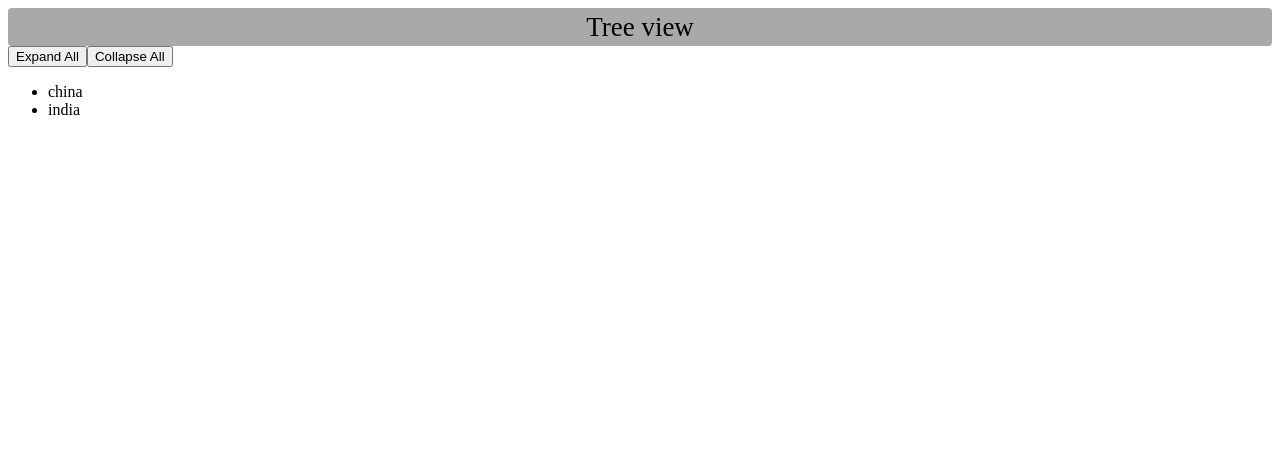
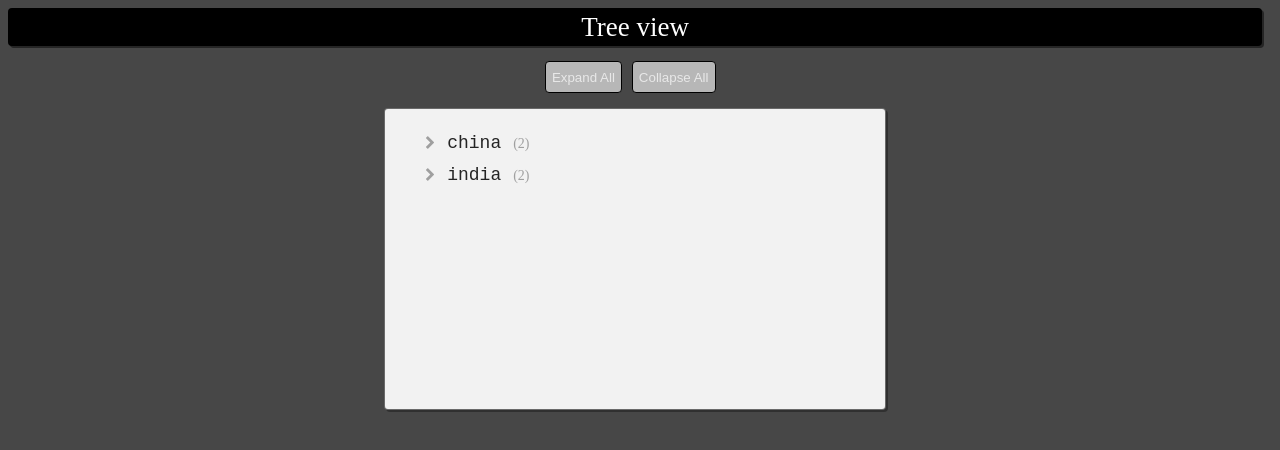
Before and after one commit to SENTHILnew/angularCustomTreeView, an Angular app: page / in a window 1280 px wide. Shown: the top 450 px of the page. Built offline with nearby package versions, Linux system fonts and the light colour scheme.

Commit message:
adding basic styles

```diff
--- a/package.json
+++ b/package.json
@@ -18,6 +18,7 @@
     "@angular/platform-browser": "~12.1.0",
     "@angular/platform-browser-dynamic": "~12.1.0",
     "@angular/router": "~12.1.0",
+    "font-awesome": "^4.7.0",
     "rxjs": "~6.6.0",
     "tslib": "^2.2.0",
     "zone.js": "~0.11.4"
--- a/src/app/app.component.html
+++ b/src/app/app.component.html
@@ -6,15 +6,16 @@
 
     </div>
     <div class="actionContainer">
-        <button (click)="expanCollapseAll(true)">Expand All</button>
-        <button (click)="expanCollapseAll(false)">Collapse All</button>
+        <button (click)="expanCollapseAll(true)" class="btn">Expand All</button>
+        <button (click)="expanCollapseAll(false)" class="btn">Collapse All</button>
     </div>
     <div class="treeContainer">
         <app-tree-node [currentNode]="jsonData.children"></app-tree-node>
     </div>
     <div class="detailsContainer"
         *ngIf="utility.selectedStateDetails && utility.selectedStateDetails.value && utility.selectedStateDetails.value[0]">
-        <table>
+        State Details:
+        <table class="table">
             <thead>
                 <tr>
                     <th>
--- a/src/app/app.component.scss
+++ b/src/app/app.component.scss
@@ -1,12 +1,69 @@
+
+
 .titleBar{
     height: 30px;
     text-align: center;
     font-size: 27px;
-    background: darkgrey;
+    background: black;
     border-radius: 4px;
     padding: 4px;
+    color: white;
+    box-shadow: 2px 2px #252525;
 }
 
-.treeView{
+.actionContainer{
+    margin: 15px 2px;
+    display: flex;
+    justify-content: center;
+   .btn{
+    width: auto;
+    height: 32px;
+    border-radius: 4px;
+    outline: none;
+    border: 1px solid black;
+    background: #ffffff9c;
+    color: #e8e8e8;
+    margin-right: 10px;
+    &:hover{
+        color: #ffffff;
+        border: 1px solid;
+    }
+   }
+}
+
+.treeContainer{
+    background-color: #f2f2f2;
+    height: 300px;
+    width: 500px;
+    overflow: auto;
+    margin: auto;
+    border-radius: 4px;
+    border: 1px solid #0000008f;
+    box-shadow: 2px 2px #00000052;
+    font-size: 18px;
+}
+.detailsContainer{
+    height: 400px;
+    background-color: #f2f2f2;
+    width: 500px;
+    overflow: auto;
+    margin: 10px auto;
+    border-radius: 4px;
+    padding: 10px;
+    box-sizing: border-box;
+    border: 1px solid #0000008f;
+    box-shadow: 2px 2px #00000052;
+    font-size: 18px;
+    .table{
+        margin: auto;
+        border-collapse: collapse;
+      td,th {
+            border: 1px solid #787878;
+            padding: 8px;
+          }
+          td:hover{
+            background-color:#00000021;;
+        }
+    }
 
 }
--- a/src/app/common/services/utilservice.service.ts
+++ b/src/app/common/services/utilservice.service.ts
@@ -35,11 +35,11 @@ export class UtilserviceService {
   }
 
   assignSelectedState(state: treeNode) {
-    if (this.selectedStateDetails?.name !== state.name) {
+   // if (this.selectedStateDetails?.name !== state.name) {
       this.selectedStateDetails = state;
-    }
-    else {
+   // }
+   /*  else {
       this.selectedStateDetails = undefined;
-    }
+    } */
   }
 }
--- a/src/app/tree-node/tree-node.component.html
+++ b/src/app/tree-node/tree-node.component.html
@@ -1,6 +1,10 @@
 <ul>
     <li *ngFor="let node of currentNode | sortBy:'name'">
-        <span (click)="toggleExpand(node)" class="nodeName">{{node.name}}</span>
+        <span (click)="toggleExpand(node)" class="parentNode" > <i class="fa cnt arrowIcon" *ngIf="!node.value"
+                [ngClass]="{'fa-chevron-right':!node.isExpanded,'fa-chevron-down':node.isExpanded}"></i><span
+                class="nodeName">{{node.name}}</span>
+            <span class="cnt countTx" *ngIf="!node.value">({{node.children.length}})
+        </span></span>
         <app-tree-node [currentNode]="node.children" *ngIf="node.isExpanded && !node.value"></app-tree-node>
     </li>
 </ul>
--- a/src/app/tree-node/tree-node.component.scss
+++ b/src/app/tree-node/tree-node.component.scss
@@ -1,3 +1,24 @@
-.nodeName{
+
+.parentNode{
     cursor: pointer;
+}.nodeName{
+    border-radius: 4px;
+    padding: 4px 10px;
+    font-size: 18px;
+    margin: 2px;
+    font-family: monospace;
+    display: inline-block;
+    color: #000000d9;
+    user-select: none;
+    &:hover{
+        background-color: #0083f4;
+        color: white;
+    }
 }
+.cnt{
+    color: #00000057;
+    font-size: 14px;
+}
+ul,li{
+    list-style: none;
+}
--- a/src/styles.scss
+++ b/src/styles.scss
@@ -1 +1,10 @@
 /* You can add global styles to this file, and also import other style files */
+
+$fa-font-path: "../../../node_modules/font-awesome/fonts";
+@import '~font-awesome/scss/font-awesome.scss';
+
+body{
+    height: 98vh;
+    width: 98vw;
+    background-color: #000000b8;
+}
```
Also changed, not shown: 1 other file (tests, documents, lock files or other folders).
